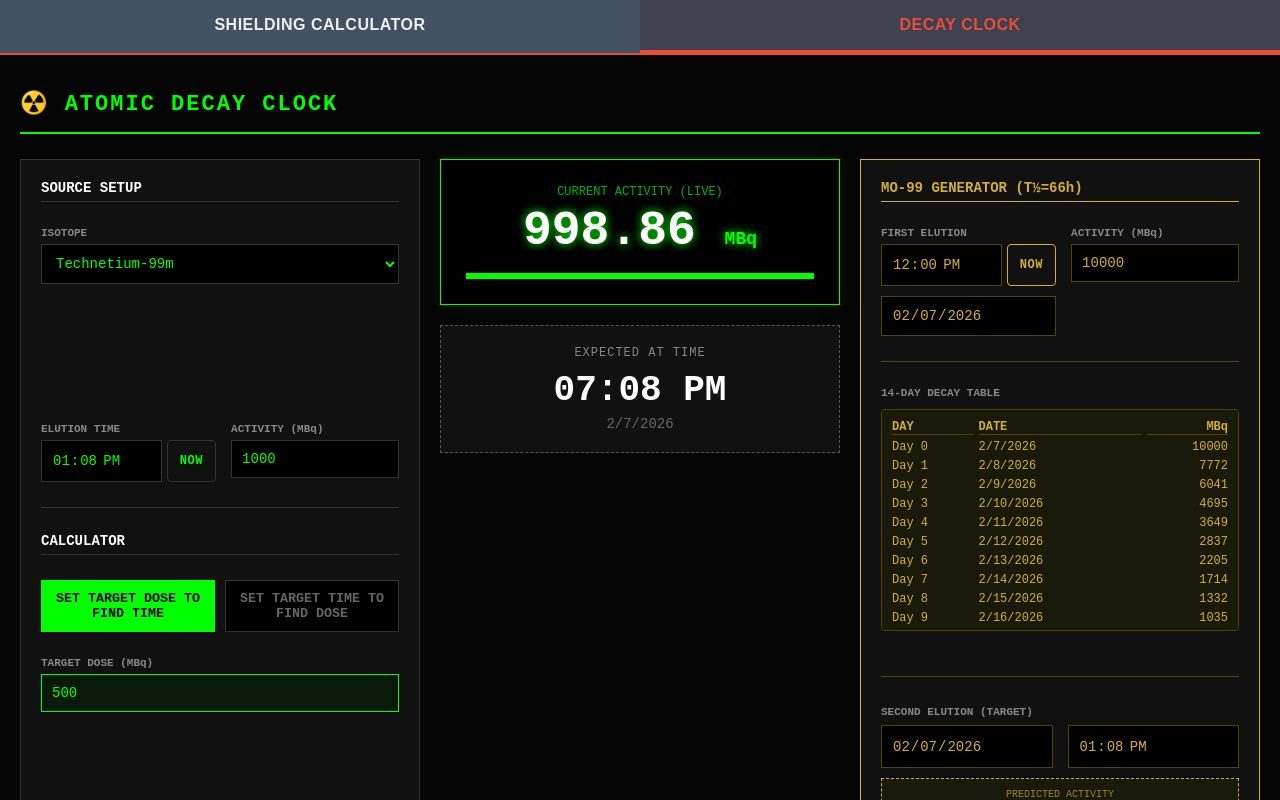
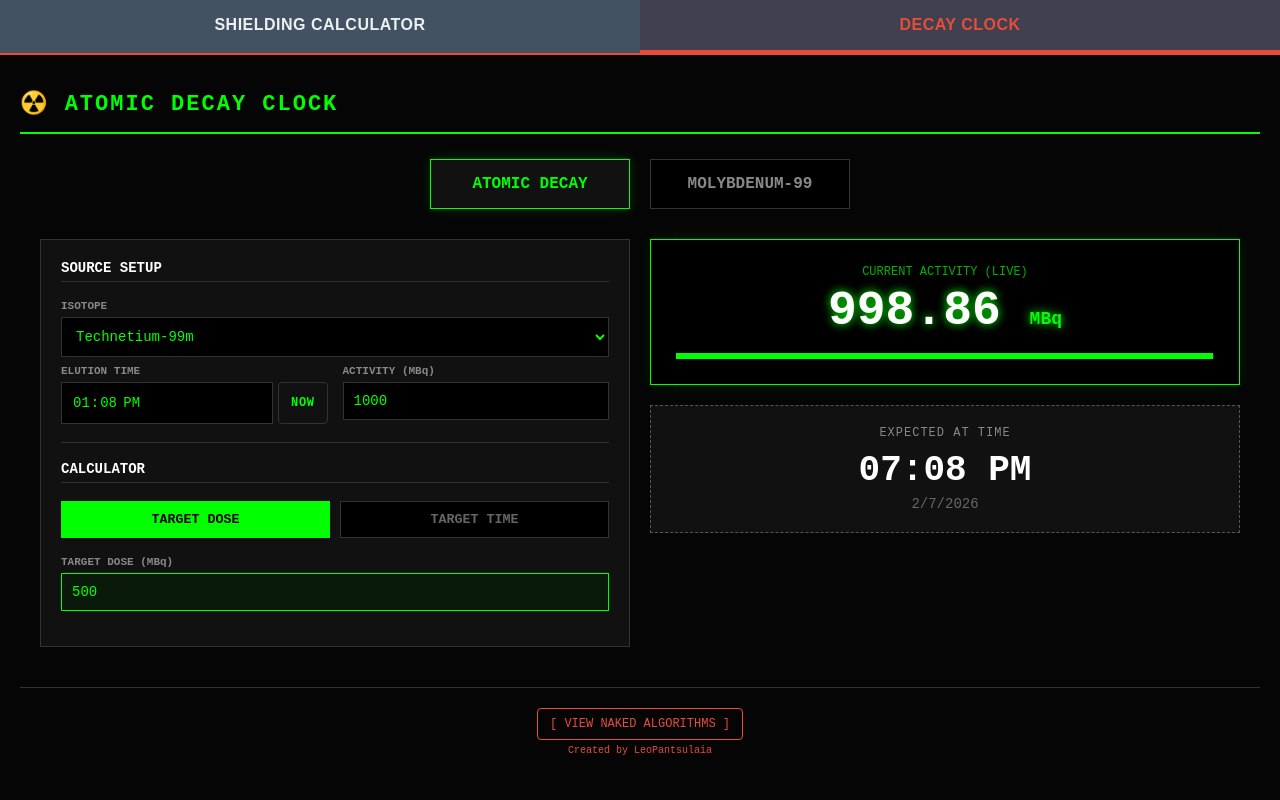
Before and after one commit to leopantsulaia/physics-flex, a React (Create React App) app: page / in a window 1280 px wide. Both pictures are taken after a click on the button "DECAY CLOCK". Shown: the top 800 px of the page. Built offline with nearby package versions, Linux system fonts and the light colour scheme.

Commit message:
feat: Implement a Mo-99 generator decay clock component with dedicated styling and calculation logic.

```diff
--- a/src/components/DecayClock/DecayClock.js
+++ b/src/components/DecayClock/DecayClock.js
@@ -51,6 +51,9 @@ export const DecayClock = () => {
     isOverdue: false,
     label: ""
   });
+
+  // --- NEW STATE FOR VIEW MODE ---
+  const [viewMode, setViewMode] = useState("ATOMIC");
 
   // --- NEW STATE FOR ALGORITHMS VIEW ---
   const [showAlgorithms, setShowAlgorithms] = useState(false);
@@ -153,7 +156,24 @@ export const DecayClock = () => {
 
       <h1 className={styles.title}>☢️ ATOMIC DECAY CLOCK</h1>
 
-      <div className={styles.gridContainer}>
+      {/* --- MAIN VIEW TOGGLE --- */}
+      <div className={styles.mainToggleContainer}>
+        <button
+          className={`${styles.mainToggleBtn} ${viewMode === "ATOMIC" ? styles.active : ""}`}
+          onClick={() => setViewMode("ATOMIC")}
+        >
+          ATOMIC DECAY
+        </button>
+        <button
+          className={`${styles.mainToggleBtn} ${viewMode === "MO99" ? styles.active : ""}`}
+          onClick={() => setViewMode("MO99")}
+        >
+          MOLYBDENUM-99
+        </button>
+      </div>
+
+      {viewMode === "ATOMIC" ? (
+        <div style={{ display: 'grid', gridTemplateColumns: '1fr 1fr', gap: '20px', maxWidth: '1200px', margin: '0 auto' }}>
 
           {/* --- LEFT COLUMN: INPUTS --- */}
           <div className={styles.controls}>
@@ -206,17 +226,18 @@ export const DecayClock = () => {
                 className={`${styles.toggleBtn} ${calcMode === "FIND_TIME" ? styles.active : ""}`}
                 onClick={() => setCalcMode("FIND_TIME")}
               >
-              SET TARGET <b>DOSE</b> TO FIND TIME
+                TARGET <b>DOSE</b>
               </button>
               <button
                 className={`${styles.toggleBtn} ${calcMode === "FIND_DOSE" ? styles.active : ""}`}
                 onClick={() => setCalcMode("FIND_DOSE")}
               >
-              SET TARGET <b>TIME</b> TO FIND DOSE
+                TARGET <b>TIME</b>
               </button>
             </div>
 
-          {/* CONDITIONAL INPUTS */}
+            {/* CONDITIONAL INPUTS WITH FIXED HEIGHT WRAPPER */}
+            <div style={{ minHeight: '70px', display: 'flex', flexDirection: 'column' }}>
               {calcMode === "FIND_TIME" ? (
                 <div className={styles.controlItem}>
                   <label className={styles.label}>TARGET DOSE (MBq)</label>
@@ -249,6 +270,7 @@ export const DecayClock = () => {
                   </div>
                 </div>
               )}
+            </div>
 
           </div>
 
@@ -284,12 +306,14 @@ export const DecayClock = () => {
 
           </div>
 
-        {/* --- RIGHT COLUMN: MOLYBDENUM GENERATOR --- */}
-        <div className={styles.generatorColumn}>
+        </div>
+      ) : (
+        /* --- MO-99 VIEW --- */
+        <div style={{ maxWidth: '800px', margin: '0 auto' }}>
           <MoGenerator />
         </div>
+      )}
 
-      </div>
 
       {/* --- FOOTER BUTTON FOR ALGORITHMS --- */}
       <div style={{ marginTop: '40px', textAlign: 'center', borderTop: '1px solid #333', paddingTop: '20px' }}>
--- a/src/components/DecayClock/DecayClock.module.css
+++ b/src/components/DecayClock/DecayClock.module.css
@@ -41,7 +41,8 @@
 .controls {
   display: flex;
   flex-direction: column;
-  gap: 15px;
+  gap: 8px;
+  /* Reduced from 15px */
   background: #111;
   padding: 20px;
   border: 1px solid #333;
@@ -121,7 +122,42 @@
   color: #000;
 }
 
-/* TOGGLE SWITCH */
+/* MAIN VIEW TOGGLE */
+.mainToggleContainer {
+  display: flex;
+  justify-content: center;
+  gap: 20px;
+  margin-bottom: 30px;
+}
+
+.mainToggleBtn {
+  background: #000;
+  border: 1px solid #333;
+  color: #888;
+  padding: 15px 30px;
+  font-family: "Courier New", monospace;
+  font-size: 16px;
+  font-weight: bold;
+  cursor: pointer;
+  text-transform: uppercase;
+  transition: all 0.3s;
+  min-width: 200px;
+}
+
+.mainToggleBtn:hover {
+  border-color: #666;
+  color: #fff;
+}
+
+.mainToggleBtn.active {
+  background: #111;
+  border-color: #0f0;
+  color: #0f0;
+  box-shadow: 0 0 10px rgba(0, 255, 0, 0.2);
+}
+
+
+/* CALCULATOR TOGGLE (Existing) */
 .toggleContainer {
   display: flex;
   gap: 10px;
--- a/src/components/DecayClock/MoGenerator.js
+++ b/src/components/DecayClock/MoGenerator.js
@@ -3,22 +3,65 @@ import styles from "./DecayClock.module.css"; // Reusing existing styles for con
 
 const MO99_HALF_LIFE = 66.0; // Hours
 
-const getLocalISODate = () => {
-    const now = new Date();
-    const year = now.getFullYear();
-    const month = String(now.getMonth() + 1).padStart(2, '0');
-    const day = String(now.getDate()).padStart(2, '0');
-    return `${year}-${month}-${day}`;
+// Helper to get nearest upcoming Monday (or today if Mon-Fri)
+const getSmartMondayISODate = () => {
+    const d = new Date();
+    const day = d.getDay();
+    // If Weekend (Sat=6, Sun=0), jump to NEXT Monday.
+    // If Weekday (Mon=1 ... Fri=5), jump back to THIS Monday (or keep today? User prefers Monday start).
+    // Let's assume standard "Monday Start" preference means "Start of THIS week" or "Start of NEXT week".
+    // If today is Sunday, user complained about "starting from Sunday".
+    // So distinct preference for Monday.
+
+    // If Sun(0) -> +1 (Mon)
+    // If Sat(6) -> +2 (Mon)
+    // If Mon(1) -> 0
+    // If Tue(2) -> -1 (Mon) ...
+    // Let's try to target the Monday of the CURRENT week (even if past) to be safe?
+    // User complaint "why started from Sunday" implies they want Monday.
+    // If I give them "Next Monday" (future), they can plan.
+    // If I give them "Past Monday", they can calculate.
+
+    // Let's enforce: Always current week's Monday (or next if Sat/Sun?)
+    // Actually, generators usually arrive on Monday.
+    // If today is Sunday, the generator arrives TOMORROW.
+    // If today is Tuesday, the generator arrived YESTERDAY.
+
+    // Logic: If Sat/Sun -> Next Monday. Else -> Attributes to THIS Monday.
+    let diff = 0;
+    if (day === 0) diff = 1;      // Sunday -> Next Monday
+    else if (day === 6) diff = 2; // Saturday -> Next Monday
+    else diff = -(day - 1);       // Mon-Fri -> Previous Monday (e.g. Tue(2) -> -1)
+
+    // Wait, if I set it to Past Monday, user might be confused if they want to calc for *today's* reading?
+    // But they said "It must start from Monday".
+    // I will stick to this logic.
+
+    d.setDate(d.getDate() + diff);
+
+    const year = d.getFullYear();
+    const month = String(d.getMonth() + 1).padStart(2, '0');
+    const dateStr = String(d.getDate()).padStart(2, '0');
+    return `${year}-${month}-${dateStr}`;
+};
+
+const formatDateDisplay = (dateObj) => {
+    const days = ['Sun', 'Mon', 'Tue', 'Wed', 'Thu', 'Fri', 'Sat'];
+    const dayName = days[dateObj.getDay()];
+    const day = String(dateObj.getDate()).padStart(2, '0');
+    const month = String(dateObj.getMonth() + 1).padStart(2, '0');
+    const year = dateObj.getFullYear();
+    return `${dayName} ${day}/${month}/${year}`;
 };
 
 export const MoGenerator = () => {
     // --- STATE ---
-    const [calDate, setCalDate] = useState(getLocalISODate());
+    const [calDate, setCalDate] = useState(getSmartMondayISODate());
     const [calTime, setCalTime] = useState("12:00");
     const [calActivity, setCalActivity] = useState(10000); // MBq default (high for generator)
 
     // TARGET CALCULATION
-    const [targetDate, setTargetDate] = useState(getLocalISODate());
+    const [targetDate, setTargetDate] = useState(getSmartMondayISODate());
     const [targetTime, setTargetTime] = useState(
         new Date(Date.now() + 24 * 3600000).toTimeString().slice(0, 5) // +24h default
     );
@@ -39,19 +82,21 @@ export const MoGenerator = () => {
 
         const lambda = 0.693 / MO99_HALF_LIFE;
 
-        // 1. GENERATE TABLE (Next 14 days)
+        // 1. GENERATE TABLE (Next 14 days starting from Calibration Day)
         const newTable = [];
-        for (let day = 0; day <= 14; day++) {
-            const timeDiffHours = day * 24;
+        for (let i = 0; i < 14; i++) {
+            const timeDiffHours = i * 24;
             // Decay Formula: A = A0 * e^(-lambda * t)
             const activity = calActivity * Math.exp(-lambda * timeDiffHours);
 
-            const futureDate = new Date(startTime + (day * 24 * 60 * 60 * 1000));
+            const futureDate = new Date(startTime + (i * 24 * 60 * 60 * 1000));
+            const currentDay = futureDate.getDay();
 
             newTable.push({
-                day: `Day ${day}`,
-                date: futureDate.toLocaleDateString(),
-                activity: activity.toFixed(0) // Round to whole number for generator
+                day: `Day ${i + 1}`,
+                date: formatDateDisplay(futureDate),
+                activity: activity.toFixed(0), // Round to whole number for generator
+                isWeekend: currentDay === 0 || currentDay === 6 // Sun (0) or Sat (6)
             });
         }
         setElutionTable(newTable);
@@ -68,12 +113,8 @@ export const MoGenerator = () => {
     };
 
     const setNow = () => {
-        const now = new Date();
-        const year = now.getFullYear();
-        const month = String(now.getMonth() + 1).padStart(2, '0');
-        const day = String(now.getDate()).padStart(2, '0');
-        setCalDate(`${year}-${month}-${day}`);
-        setCalTime(now.toTimeString().slice(0, 5));
+        setCalDate(getSmartMondayISODate());
+        setCalTime(new Date().toTimeString().slice(0, 5));
     };
 
     return (
@@ -127,7 +168,7 @@ export const MoGenerator = () => {
                 <label className={styles.label} style={{ marginBottom: '10px', display: 'block' }}>14-DAY DECAY TABLE</label>
                 <div style={{
                     display: 'grid',
-                    gridTemplateColumns: '1fr 2fr 1fr',
+                    gridTemplateColumns: '65px 2fr 1fr', // Adjusted col widths to fit "Day 14"
                     gap: '5px',
                     fontSize: '12px',
                     color: '#d4af37',
@@ -136,18 +177,19 @@ export const MoGenerator = () => {
                     padding: '10px',
                     borderRadius: '4px',
                     border: '1px solid #554400',
-                    maxHeight: '200px', // Add scrolling since table is long
-                    overflowY: 'auto'
+                    maxHeight: '200px',
+                    overflowY: 'auto',
+                    whiteSpace: 'nowrap'
                 }}>
-                    <div style={{ fontWeight: 'bold', borderBottom: '1px solid #554400', position: 'sticky', top: 0, background: '#1a1a0a' }}>DAY</div>
+                    <div style={{ fontWeight: 'bold', borderBottom: '1px solid #554400', position: 'sticky', top: 0, background: '#1a1a0a' }}>#</div>
                     <div style={{ fontWeight: 'bold', borderBottom: '1px solid #554400', position: 'sticky', top: 0, background: '#1a1a0a' }}>DATE</div>
                     <div style={{ fontWeight: 'bold', borderBottom: '1px solid #554400', textAlign: 'right', position: 'sticky', top: 0, background: '#1a1a0a' }}>MBq</div>
 
                     {elutionTable.map((row) => (
                         <React.Fragment key={row.day}>
-                            <div>{row.day}</div>
-                            <div>{row.date}</div>
-                            <div style={{ textAlign: 'right' }}>{row.activity}</div>
+                            <div style={{ opacity: 0.5 }}>{row.day}</div>
+                            <div style={{ color: row.isWeekend ? '#ff6b6b' : 'inherit' }}>{row.date}</div>
+                            <div style={{ textAlign: 'right', color: row.isWeekend ? '#ff6b6b' : 'inherit' }}>{row.activity}</div>
                         </React.Fragment>
                     ))}
                 </div>
```
Lines whose indentation alone changed are shown as unchanged.
